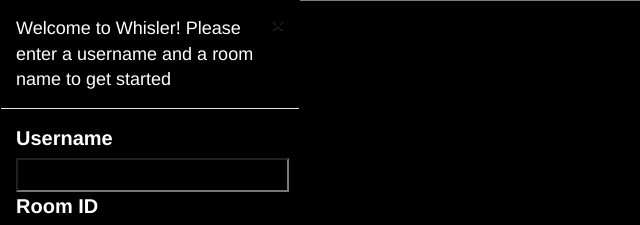
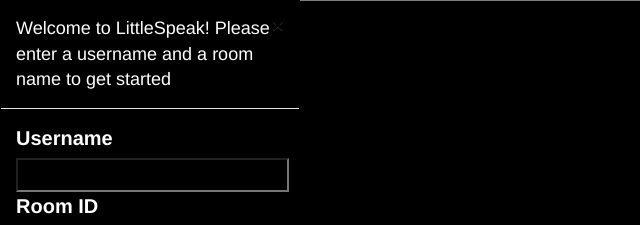
Before and after one commit to Tj-Tracy/LittleSpeak, a website: page public/views/index.html in a window 1280 px wide. Shown: the top 225 px of the page, 0-640 px from the left. Drawn offline with nearby package versions, Linux system fonts and the light colour scheme; no server answers.

Commit message:
changed the name

```diff
--- a/public/views/index.html
+++ b/public/views/index.html
@@ -12,7 +12,7 @@
         <div class="modal-content">
             <div class="modal-header">
                 <button type="button" class="close" data-dismiss="modal">&times;</button>
-                <h4 class="modal-title">Welcome to Whisler! Please enter a username and a room name to get started</h4>
+                <h4 class="modal-title">Welcome to LittleSpeak! Please enter a username and a room name to get started</h4>
             </div>
             <div class="modal-body">
                 <label for="username">Username</label>
```
